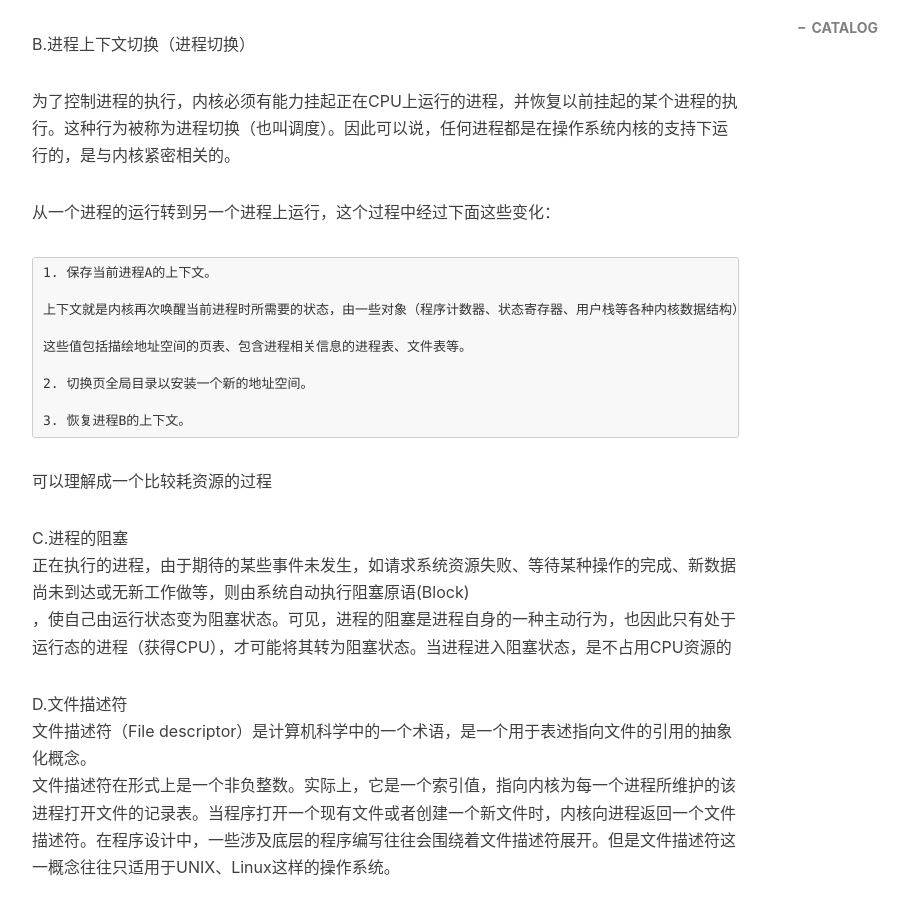
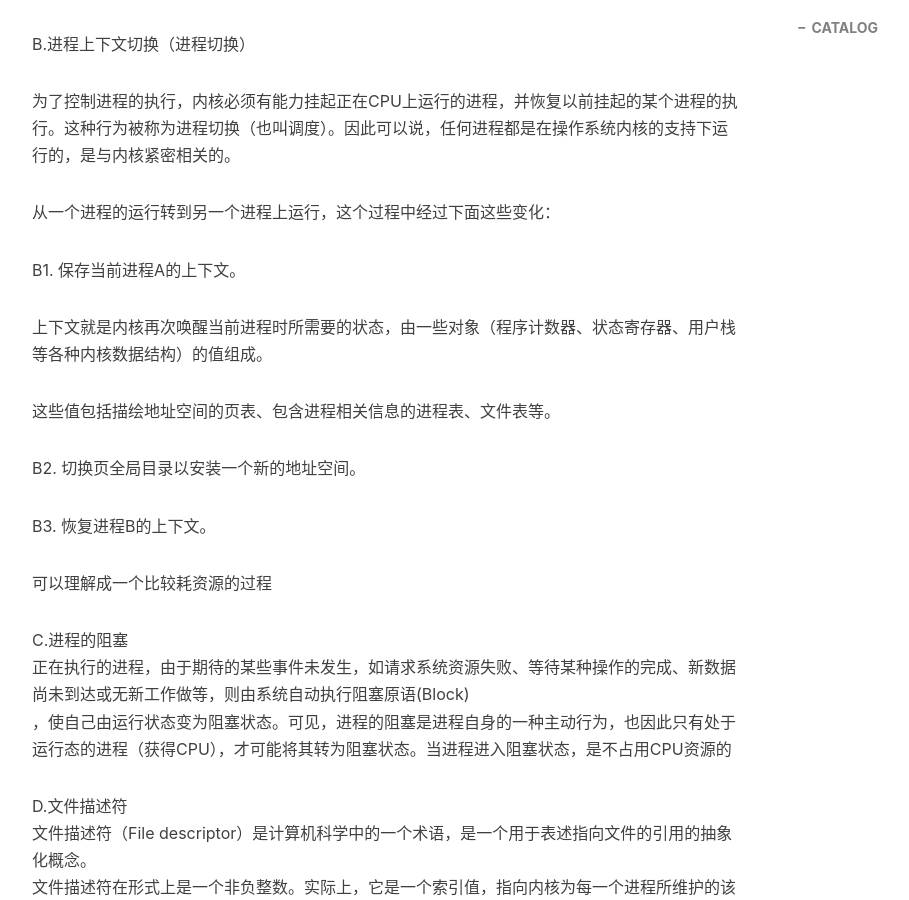
Before and after one commit to licslan/licslan.github.io, a Jekyll site: the page built from _posts/2018-08-07-简单理解io通信.md, in a window 1280 px wide and 900 px high, scrolled down 4338 px. Shown: the whole window, without its empty margins (233-1142 px from the left). Built offline with Jekyll 4.4.1, drawn with Linux system fonts in a browser that asks for light colours; nearby versions of some CDN libraries; comment, search, counter and statistics services are not loaded.

Commit message:
about how to understand io

```diff
--- a/_posts/2018-08-07-简单理解io通信.md
+++ b/_posts/2018-08-07-简单理解io通信.md
@@ -70,15 +70,15 @@ B.进程上下文切换（进程切换）<br>
 
 从一个进程的运行转到另一个进程上运行，这个过程中经过下面这些变化：
 
-	1. 保存当前进程A的上下文。
+B1. 保存当前进程A的上下文。
 
-	上下文就是内核再次唤醒当前进程时所需要的状态，由一些对象（程序计数器、状态寄存器、用户栈等各种内核数据结构）的值组成。
+上下文就是内核再次唤醒当前进程时所需要的状态，由一些对象（程序计数器、状态寄存器、用户栈等各种内核数据结构）的值组成。
 
-	这些值包括描绘地址空间的页表、包含进程相关信息的进程表、文件表等。
+这些值包括描绘地址空间的页表、包含进程相关信息的进程表、文件表等。
 
-	2. 切换页全局目录以安装一个新的地址空间。
+B2. 切换页全局目录以安装一个新的地址空间。
 
-	3. 恢复进程B的上下文。
+B3. 恢复进程B的上下文。
 
 可以理解成一个比较耗资源的过程
 
```
